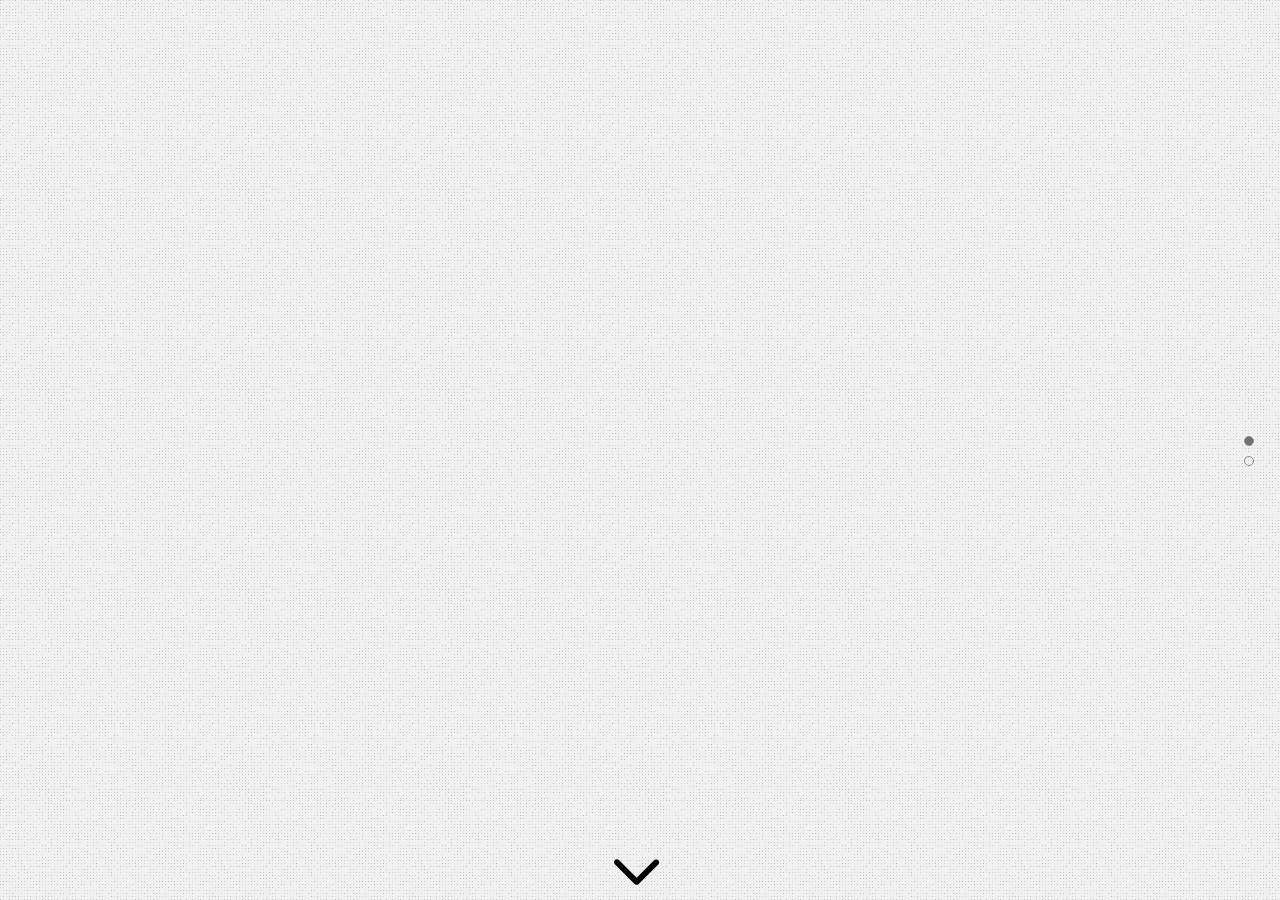
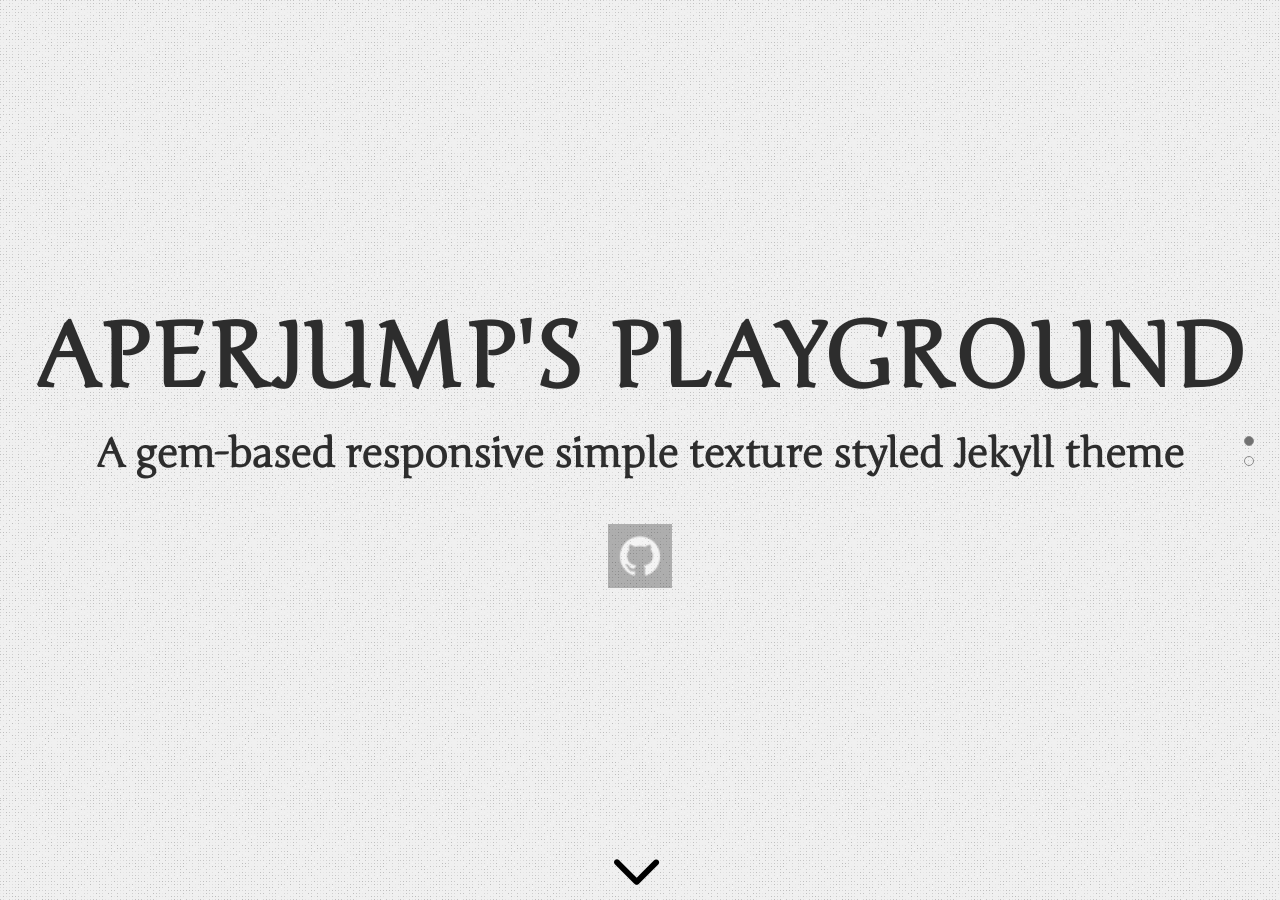
Before and after one commit to Aperjump/Aperjump.github.io, a Jekyll site: the page built from index.html, in a window 1280 px wide. Built offline with Jekyll 4.4.1, drawn with Linux system fonts in a browser that asks for light colours; nearby versions of some CDN libraries; comment, search, counter and statistics services are not loaded.

Commit message:
change config

```diff
--- a/_config.yml
+++ b/_config.yml
@@ -46,14 +46,14 @@ social_links:
     url:
   - name: vk
     url:
-#home:
-#  section1: <h1>Simple Texutre</h1>
-#  section2: <h2>A gem-based responsive simple texture styled Jekyll theme</h2>
-#  section3: <div class="social-links"><a class="ico-github btn" href="https://github.com/Aperjump/Aperjump.github.io" title="Aperjump's Playground"></a></div>
-#blog:
-#  cc_license: # A link to CC License of your choice, e.g. http://creativecommons.org/licenses/by-sa/4.0/.
-#  cc_license_image: # An image of your CC License, e.g. /assets/images/theme/cc-by-sa.png
-#  footer_content: A gem-based responsive simple texture styled Jekyll theme.
+home:
+  section1: <h1>Aperjump's Playground</h1>
+  section2: <h2>A gem-based responsive simple texture styled Jekyll theme</h2>
+  section3: <div class="social-links"><a class="ico-github btn" href="https://github.com/Aperjump/Aperjump.github.io" title="Aperjump's Playground"></a></div>
+blog:
+  cc_license: # A link to CC License of your choice, e.g. http://creativecommons.org/licenses/by-sa/4.0/.
+  cc_license_image: # An image of your CC License, e.g. /assets/images/theme/cc-by-sa.png
+  footer_content: A gem-based responsive simple texture styled Jekyll theme.
 
 disqus:
   shortname:
```
